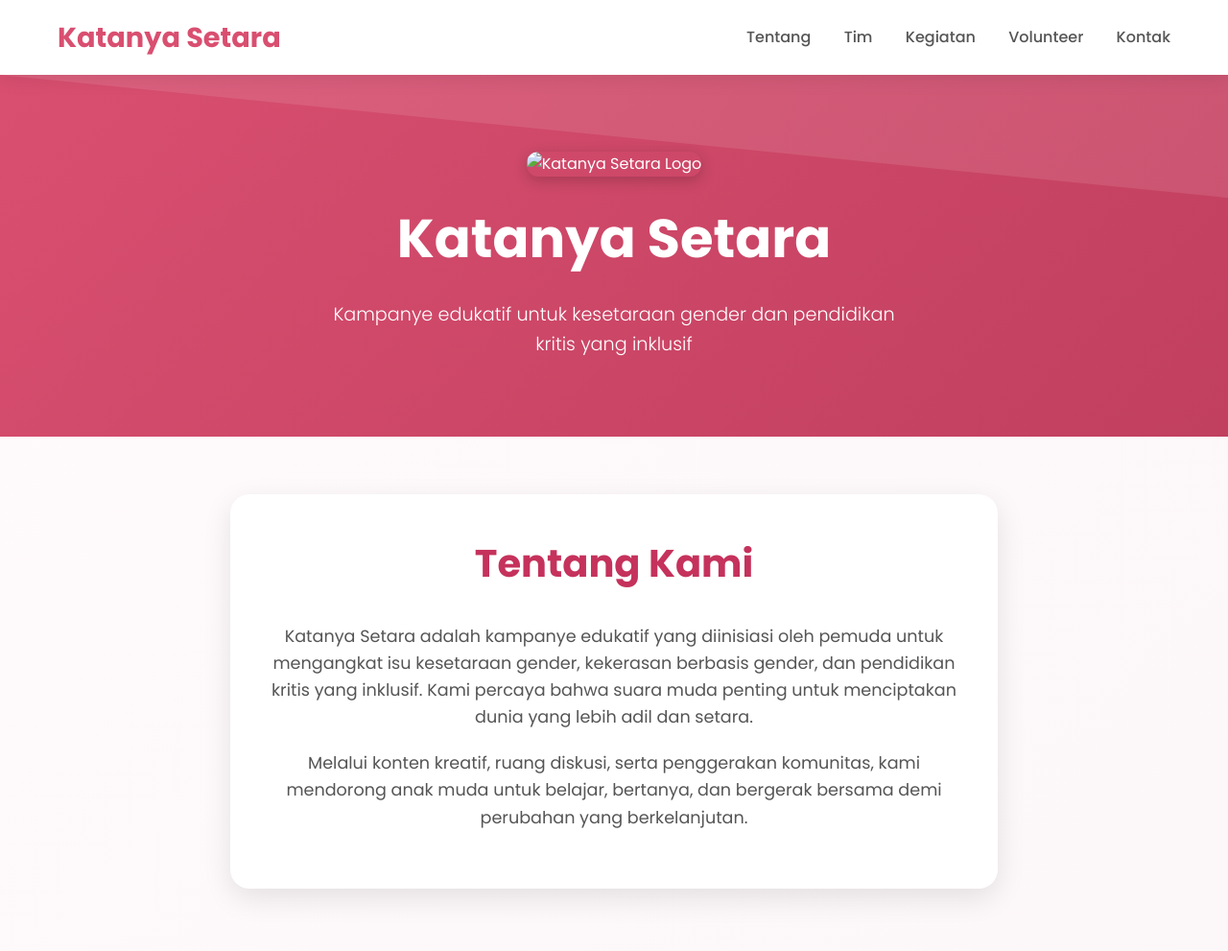
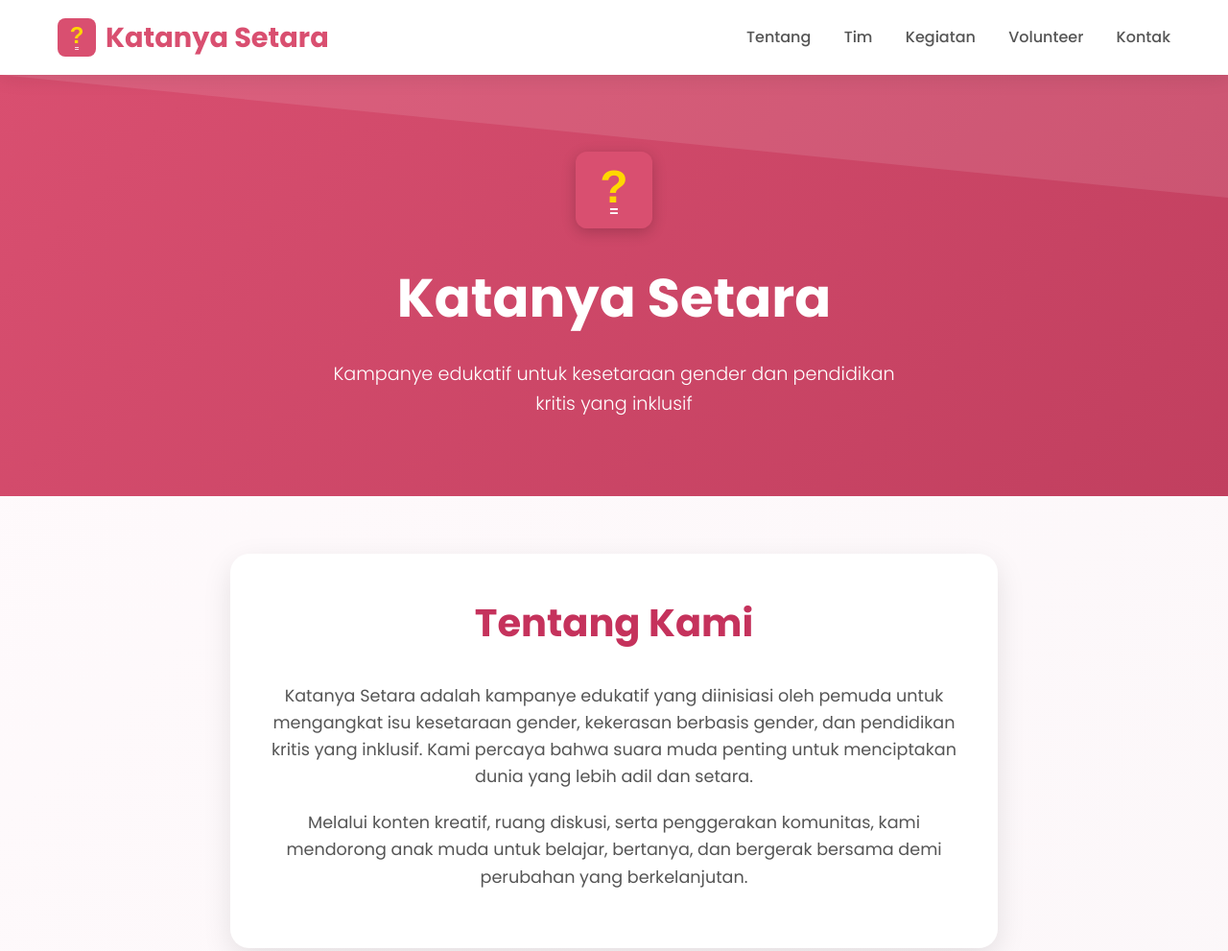
Before and after one commit to Sylnzy/katanyasetara, a website: page index.html in a window 1280 px wide. Shown: the top 991 px of the page at 96% size. Drawn offline with Linux system fonts and the light colour scheme.

Commit message:
Fix CSS and assets paths for Vercel deployment

```diff
--- a/index.html
+++ b/index.html
@@ -9,17 +9,17 @@
 
   <!-- External CSS -->
   <link rel="stylesheet" href="https://cdnjs.cloudflare.com/ajax/libs/font-awesome/6.0.0-beta3/css/all.min.css">
-  <link rel="stylesheet" href="./styles.css">
+  <link rel="stylesheet" href="/styles.css">
 
   <!-- Favicon -->
-  <link rel="icon" type="image/png" href="./assets/logo.png">
+  <link rel="icon" type="image/png" href="/assets/logo.png">
 </head>
 <body>
 
   <header class="navbar">
     <div class="container">
       <a href="#" class="logo">
-        <img src="./assets/logo.png" alt="Katanya Setara Logo" onerror="this.style.display='none'">
+        <img src="/assets/logo.png" alt="Katanya Setara Logo" onerror="this.src='/assets/logo.svg'">
         <span class="logo-text">Katanya Setara</span>
       </a>
       <nav>
@@ -48,7 +48,7 @@
     <div class="container">
       <div class="hero-content">
         <div class="hero-logo">
-          <img src="./assets/logo.png" alt="Katanya Setara Logo" style="height: 80px; margin-bottom: 20px;">
+          <img src="/assets/logo.svg" alt="Katanya Setara Logo" style="height: 80px; margin-bottom: 20px;">
         </div>
         <h1>Katanya Setara</h1>
         <p>Kampanye edukatif untuk kesetaraan gender dan pendidikan kritis yang inklusif</p>
@@ -215,7 +215,7 @@
   </footer>
 
   <!-- JavaScript -->
-  <script src="./script.js"></script>
+  <script src="/script.js"></script>
 
 </body>
 </html>
```
Also changed, not shown: assets/logo.svg (added), vercel.json, 2 other files.
